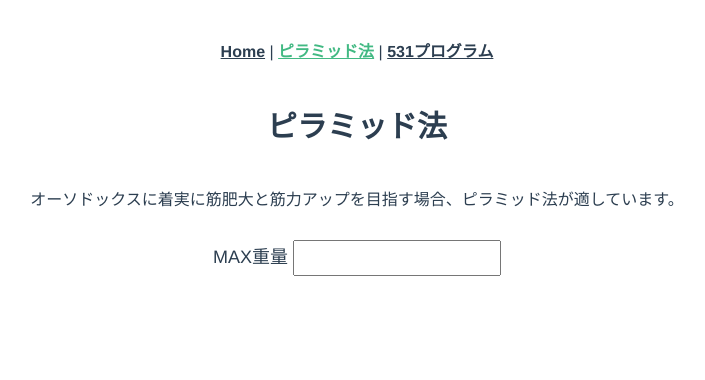
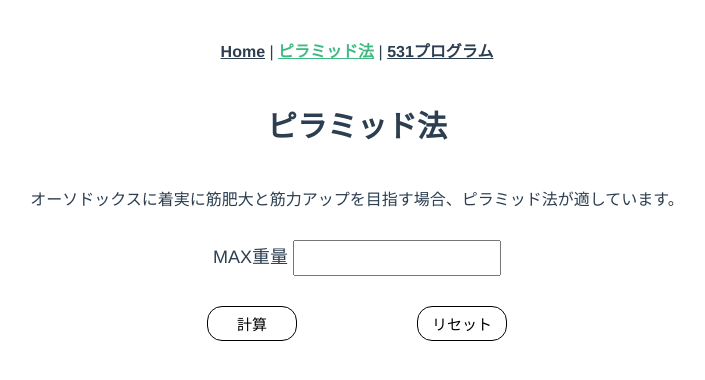
Before and after one commit to y-soliloquy/training-generator, a Vue app: page /piramidmethod in a window 1280 px wide. Shown: the top 380 px of the page, without its empty margins (283-988 px from the left). Built offline with nearby package versions, Linux system fonts and the light colour scheme.

Commit message:
ページにボタンを追加

```diff
--- a/src/views/PiramidMethodView.vue
+++ b/src/views/PiramidMethodView.vue
@@ -2,6 +2,8 @@
 import UITitle from "../components/ui/UITitle.vue";
 import UIExplain from "../components/ui/UIExplain.vue";
 import UIInput from "../components/ui/UIInput.vue";
+import UIFlexBox from "../components/ui/UIFlexBox.vue";
+import UIButton from "../components/ui/UIButton.vue";
 
 const title = "ピラミッド法";
 const explain =
@@ -12,6 +14,10 @@ const explain =
 	<UITitle :title="title" />
 	<UIExplain :explain="explain" />
 	<UIInput />
+	<UIFlexBox>
+		<UIButton>計算</UIButton>
+		<UIButton>リセット</UIButton>
+	</UIFlexBox>
 </template>
 
 <style></style>
```
